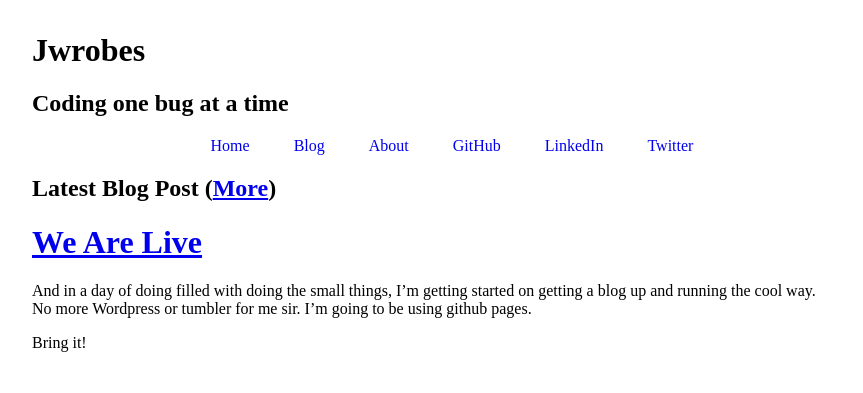
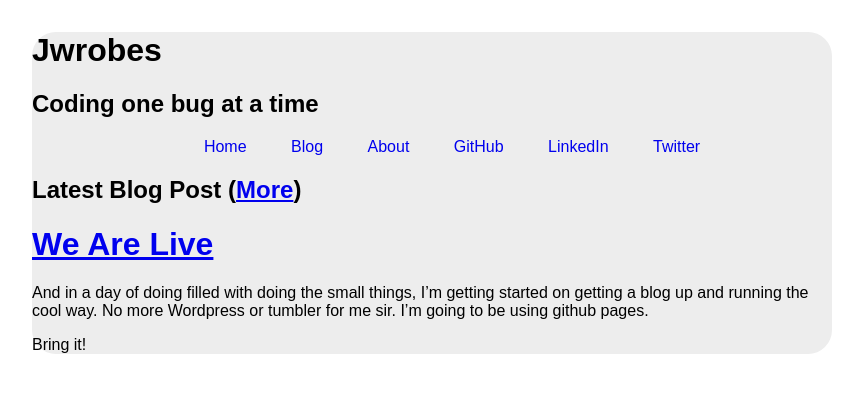
Before and after one commit to jwrobes/jwrobes.github.io, a Jekyll site: the page built from index.html, in a window 1280 px wide. Shown: the top 393 px of the page, without its empty margins (208-1071 px from the left). Built offline with Jekyll 4.4.1, drawn with Linux system fonts in a browser that asks for light colours; nearby versions of some CDN libraries; library files that are not in the unit come from our copies.

Commit message:
added light gray backgroun

```diff
--- a/stylesheets/master.css
+++ b/stylesheets/master.css
@@ -1,8 +1,13 @@
+body {
+	font-family: sans-serif;
+	background:
+}
+
 #wrapper {
   width: 50em;
   margin: 2em auto 0;
   padding: 0;
-  background: #fff;
+  background: #EDEDED;
   -moz-border-radius: 1.5em;
   -webkit-border-radius: 1.5em;
   border-radius: 1.5em;
```
